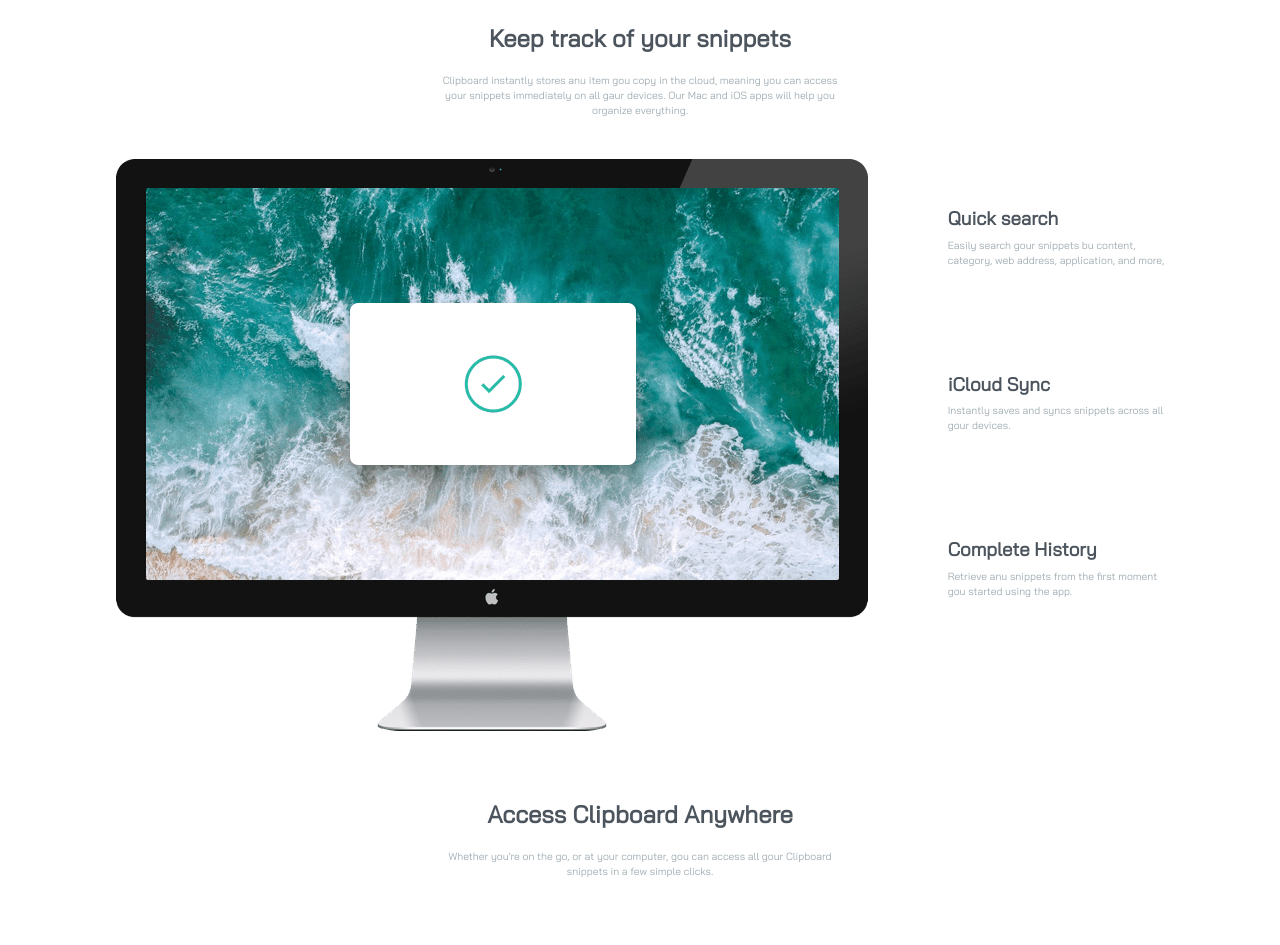
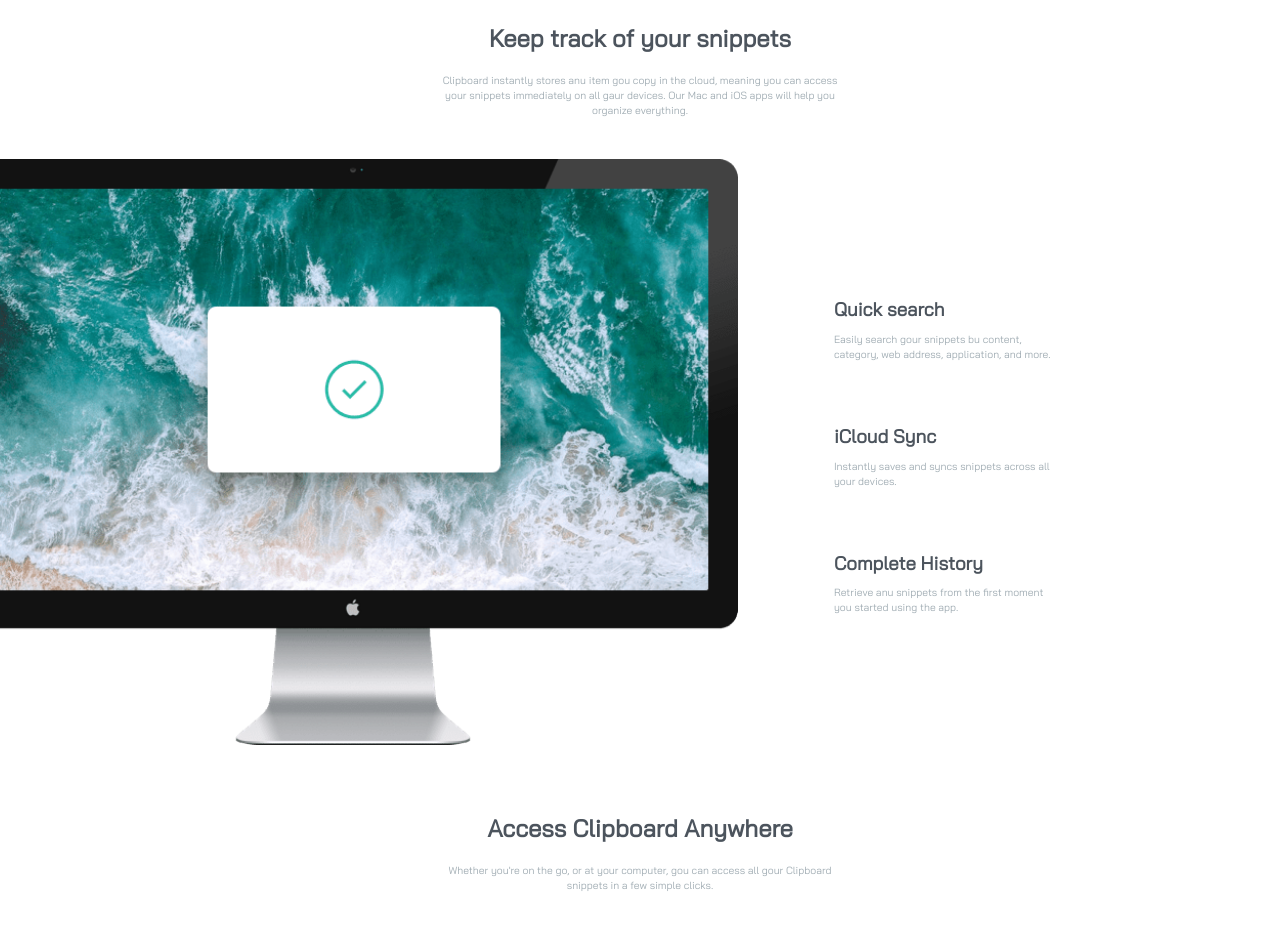
Before and after one commit to freeG02/Clipboard-Landing-page-master, a plain HTML site: page index.html in a window 1280 px wide. Shown: the part 410-1355 px from the top of the page. Drawn offline with Linux system fonts and the light colour scheme.

Commit message:
an update

```diff
--- a/clipboard.css
+++ b/clipboard.css
@@ -94,12 +94,24 @@
 }
 .mactext {
   display: flex;
-  gap: 5em;
+  gap: 6em;
   align-items: center;
 }
+#mac {
+  width: 100%;
+  margin-left: -16em;
+}
+#textR {
+  height: auto;
+  margin-bottom: 0;
+  margin-top: 0;
+  width: 15em;
+}
 #smallT {
-  margin-bottom: 10em;
-  margin-top: 0%;
+  margin-bottom: 6em;
+}
+#smallT1 {
+  margin-bottom: 6em;
 }
 h3 {
   margin-bottom: 0.4em;
@@ -145,6 +157,7 @@
   margin-bottom: 3em;
 }
 .footer {
+  width: 100vw;
   margin-top: 5em;
   display: flex;
   justify-content: space-around;
--- a/index.html
+++ b/index.html
@@ -43,27 +43,26 @@
         </p>
       </div>
       <div class="mactext">
-        <img src="images/image-computer.png" alt="" />
+        <img id="mac" src="images/image-computer.png" alt="" />
         <div id="textR">
           <div>
             <h3>Quick search</h3>
             <p id="smallT">
               Easily search gour snippets bu content,<br />
-              category, web address, application, and more,
+              category, web address, application, and more.
             </p>
           </div>
           <div>
             <h3>iCloud Sync</h3>
-            <p id="smallT">
-              Instantly saves and syncs snippets across all<br />
-              gour devices.
+            <p id="smallT1">
+              Instantly saves and syncs snippets across all your devices.
             </p>
           </div>
           <div>
             <h3>Complete History</h3>
-            <p id="smallT">
-              Retrieve anu snippets from the first moment<br />
-              gou started using the app.
+            <p id="smallT2">
+              Retrieve anu snippets from the first moment you started using the
+              app.
             </p>
           </div>
         </div>
```
